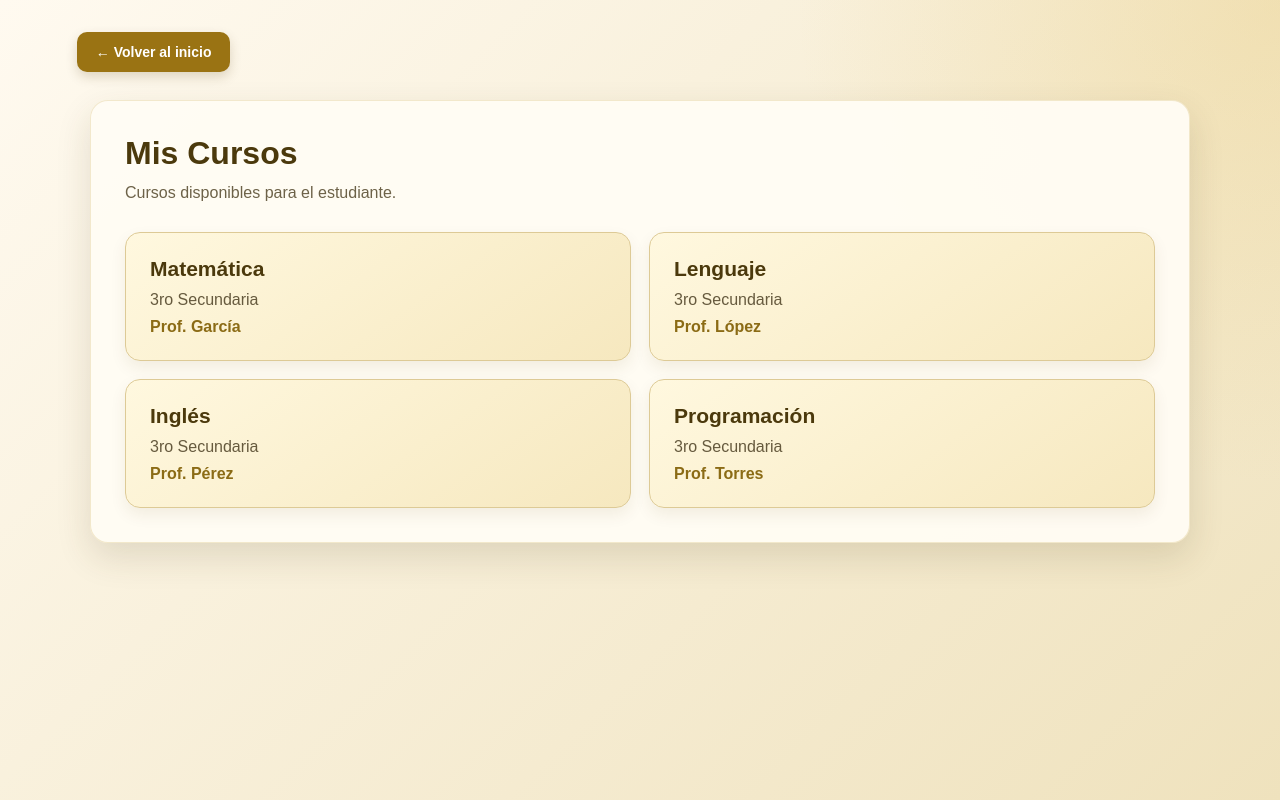
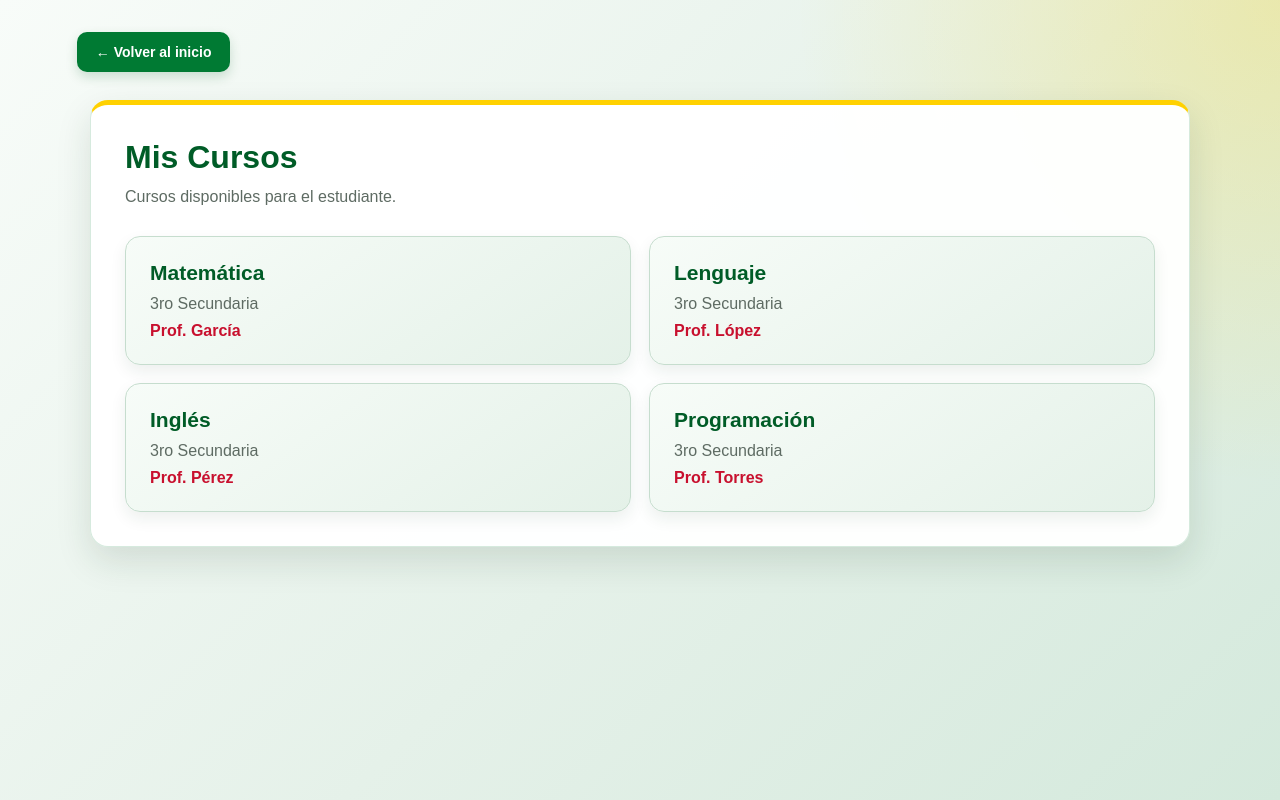
Before and after one commit to jhoelxander10-dot/Frontend-Proyect, a React (Vite) app: page /cursos in a window 1280 px wide. Built offline with nearby package versions, Linux system fonts and the light colour scheme.

Commit message:
Actualizar páginas internas con identidad Don Bosco

```diff
--- a/src/pages/SectionPage.css
+++ b/src/pages/SectionPage.css
@@ -1,157 +1,91 @@
-* {
-  box-sizing: border-box;
+* { box-sizing: border-box; }
+
+:root {
+  --green: #007a33;
+  --green-dark: #005c27;
+  --yellow: #ffd100;
+  --red: #c8102e;
 }
 
-body {
-  margin: 0;
-  font-family: Arial, Helvetica, sans-serif;
-  background: #f4efe3;
-}
+body { margin: 0; font-family: Arial, Helvetica, sans-serif; background: #eef5f0; }
 
 .section-page {
   min-height: 100vh;
   padding: 32px 6%;
   background:
-    radial-gradient(circle at top right, rgba(232, 202, 121, 0.35), transparent 32%),
-    linear-gradient(135deg, #fffaf0 0%, #efe2bd 100%);
-  color: #171717;
+    radial-gradient(circle at top right, rgba(255, 209, 0, .25), transparent 32%),
+    linear-gradient(135deg, #f8fcf9 0%, #e5f1e9 55%, #d4e9dc 100%);
+  color: #172018;
 }
 
 .back-button {
   border: 0;
   border-radius: 10px;
   padding: 12px 19px;
-  background: #9a7313;
+  background: var(--green);
   color: #fff;
   font-size: 14px;
   font-weight: 700;
   cursor: pointer;
-  box-shadow: 0 5px 12px rgba(80, 58, 8, 0.18);
-  transition: transform 0.2s ease, background 0.2s ease, box-shadow 0.2s ease;
+  box-shadow: 0 5px 12px rgba(0, 92, 39, .18);
+  transition: transform .2s ease, background .2s ease, box-shadow .2s ease;
 }
 
-.back-button:hover {
-  background: #7d5c0d;
-  transform: translateY(-2px);
-  box-shadow: 0 8px 16px rgba(80, 58, 8, 0.24);
-}
+.back-button:hover { background: var(--green-dark); transform: translateY(-2px); box-shadow: 0 8px 16px rgba(0, 92, 39, .24); }
 
 .section-card {
   max-width: 1100px;
   margin: 28px auto;
   padding: 34px;
-  background: rgba(255, 252, 244, 0.96);
-  border: 1px solid rgba(183, 138, 22, 0.18);
+  background: rgba(255, 255, 255, .96);
+  border: 1px solid rgba(0, 122, 51, .16);
+  border-top: 5px solid var(--yellow);
   border-radius: 18px;
-  box-shadow: 0 14px 35px rgba(70, 55, 20, 0.14);
+  box-shadow: 0 14px 35px rgba(22, 55, 34, .13);
 }
 
-.section-card h1 {
-  margin: 0 0 8px;
-  font-size: 32px;
-  color: #4b390c;
+.section-card h1 { margin: 0 0 8px; font-size: 32px; color: var(--green-dark); }
+.section-card > p { margin: 0; color: #5e6b63; line-height: 1.6; }
+.section-kicker { color: var(--green); font-size: 11px; font-weight: 900; letter-spacing: 1.5px; }
+
+.student-header { display: flex; align-items: center; justify-content: space-between; gap: 24px; }
+.student-header p { margin: 0; color: #647169; }
+.student-header p strong { color: #243229; }
+
+.average-card {
+  min-width: 120px;
+  padding: 14px 18px;
+  text-align: center;
+  border-radius: 13px;
+  background: #fff7cf;
+  border: 1px solid #efd36a;
 }
+.average-card span { display: block; color: #6c5b12; font-size: 12px; font-weight: 700; }
+.average-card strong { color: var(--green-dark); font-size: 27px; }
 
-.section-card > p {
-  margin: 0;
-  color: #6d6248;
-  line-height: 1.6;
-}
+.table-wrap { overflow-x: auto; margin-top: 26px; border-radius: 13px; border: 1px solid #dce8df; box-shadow: 0 5px 16px rgba(22, 55, 34, .07); }
+table { width: 100%; min-width: 560px; border-collapse: collapse; background: #fff; }
+th, td { padding: 15px 17px; text-align: left; border-bottom: 1px solid #e8eee9; }
+th { background: var(--green); color: #fff; font-size: 14px; text-transform: uppercase; letter-spacing: .04em; }
+tbody tr { transition: background .18s ease; }
+tbody tr:hover { background: #f4faf6; }
+tbody tr:last-child td { border-bottom: 0; }
+td strong { color: var(--green-dark); }
 
-.table-wrap {
-  overflow-x: auto;
-  margin-top: 26px;
-  border-radius: 13px;
-  border: 1px solid #e2d6b8;
-  box-shadow: 0 5px 16px rgba(65, 50, 15, 0.07);
-}
+.demo-note { margin-top: 20px !important; font-size: 12px; color: #7a8580 !important; }
 
-table {
-  width: 100%;
-  min-width: 560px;
-  border-collapse: collapse;
-  background: #fff;
-}
-
-th,
-td {
-  padding: 15px 17px;
-  text-align: left;
-  border-bottom: 1px solid #eee5d1;
-}
-
-th {
-  background: #e8ca79;
-  color: #493708;
-  font-size: 14px;
-  text-transform: uppercase;
-  letter-spacing: 0.04em;
-}
-
-tbody tr {
-  transition: background 0.18s ease;
-}
-
-tbody tr:hover {
-  background: #fff9e9;
-}
-
-tbody tr:last-child td {
-  border-bottom: 0;
-}
-
-.course-grid {
-  display: grid;
-  grid-template-columns: repeat(2, minmax(0, 1fr));
-  gap: 18px;
-  margin-top: 26px;
-}
-
-.mini-card {
-  padding: 24px;
-  border-radius: 15px;
-  background: linear-gradient(145deg, #fff8df, #f6e8bf);
-  border: 1px solid #ddca96;
-  box-shadow: 0 7px 16px rgba(83, 63, 17, 0.08);
-  transition: transform 0.2s ease, box-shadow 0.2s ease;
-}
-
-.mini-card:hover {
-  transform: translateY(-4px);
-  box-shadow: 0 12px 22px rgba(83, 63, 17, 0.14);
-}
-
-.mini-card h2 {
-  margin: 0 0 10px;
-  color: #4b390c;
-  font-size: 21px;
-}
-
-.mini-card p {
-  margin: 0 0 9px;
-  color: #665a3e;
-}
-
-.mini-card span {
-  color: #8b6b15;
-  font-weight: 700;
-}
+.course-grid { display: grid; grid-template-columns: repeat(2, minmax(0, 1fr)); gap: 18px; margin-top: 26px; }
+.mini-card { padding: 24px; border-radius: 15px; background: linear-gradient(145deg, #f7fcf8, #e4f1e8); border: 1px solid #c6ddce; box-shadow: 0 7px 16px rgba(23, 62, 38, .08); transition: transform .2s ease, box-shadow .2s ease; }
+.mini-card:hover { transform: translateY(-4px); box-shadow: 0 12px 22px rgba(23, 62, 38, .14); }
+.mini-card h2 { margin: 0 0 10px; color: var(--green-dark); font-size: 21px; }
+.mini-card p { margin: 0 0 9px; color: #5e6b63; }
+.mini-card span { color: var(--red); font-weight: 700; }
 
 @media (max-width: 650px) {
-  .section-page {
-    padding: 22px 4%;
-  }
-
-  .section-card {
-    padding: 22px;
-    margin-top: 22px;
-  }
-
-  .section-card h1 {
-    font-size: 26px;
-  }
-
-  .course-grid {
-    grid-template-columns: 1fr;
-  }
+  .section-page { padding: 22px 4%; }
+  .section-card { padding: 22px; margin-top: 22px; }
+  .section-card h1 { font-size: 26px; }
+  .student-header { align-items: flex-start; flex-direction: column; }
+  .average-card { width: 100%; }
+  .course-grid { grid-template-columns: 1fr; }
 }
```
